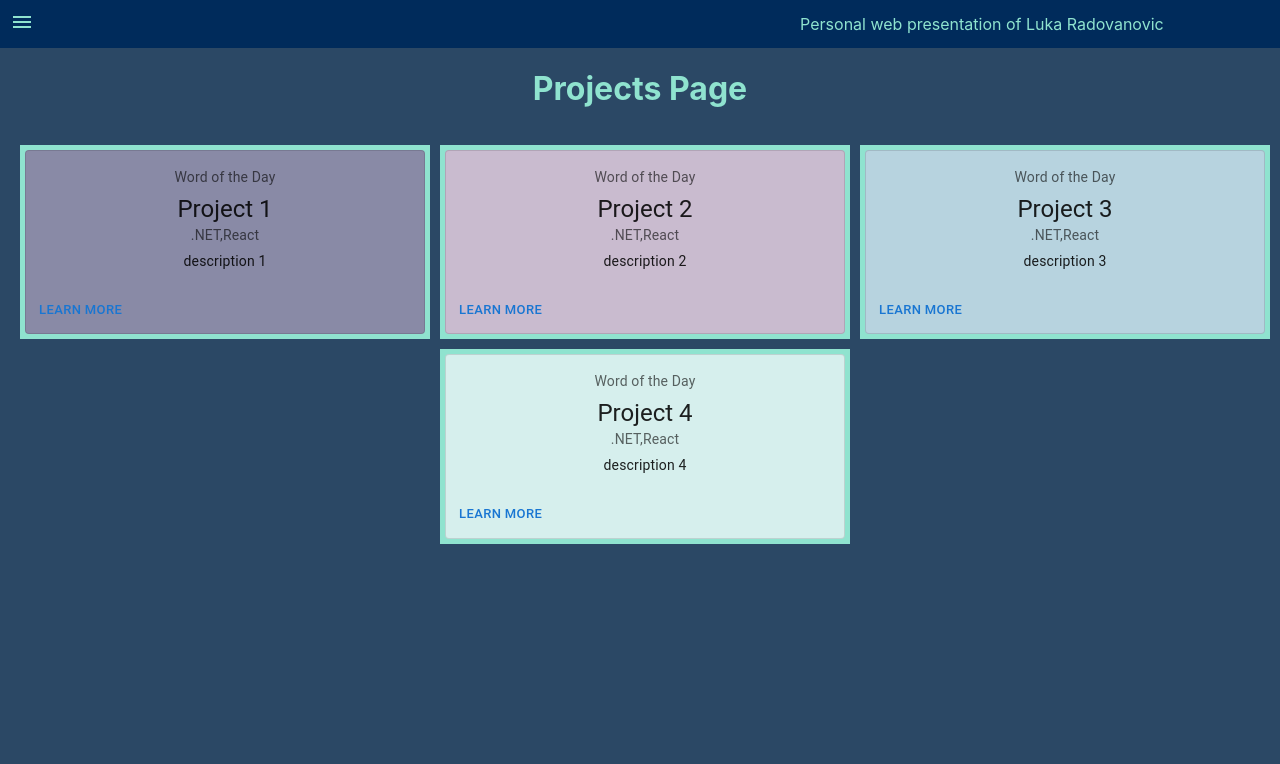
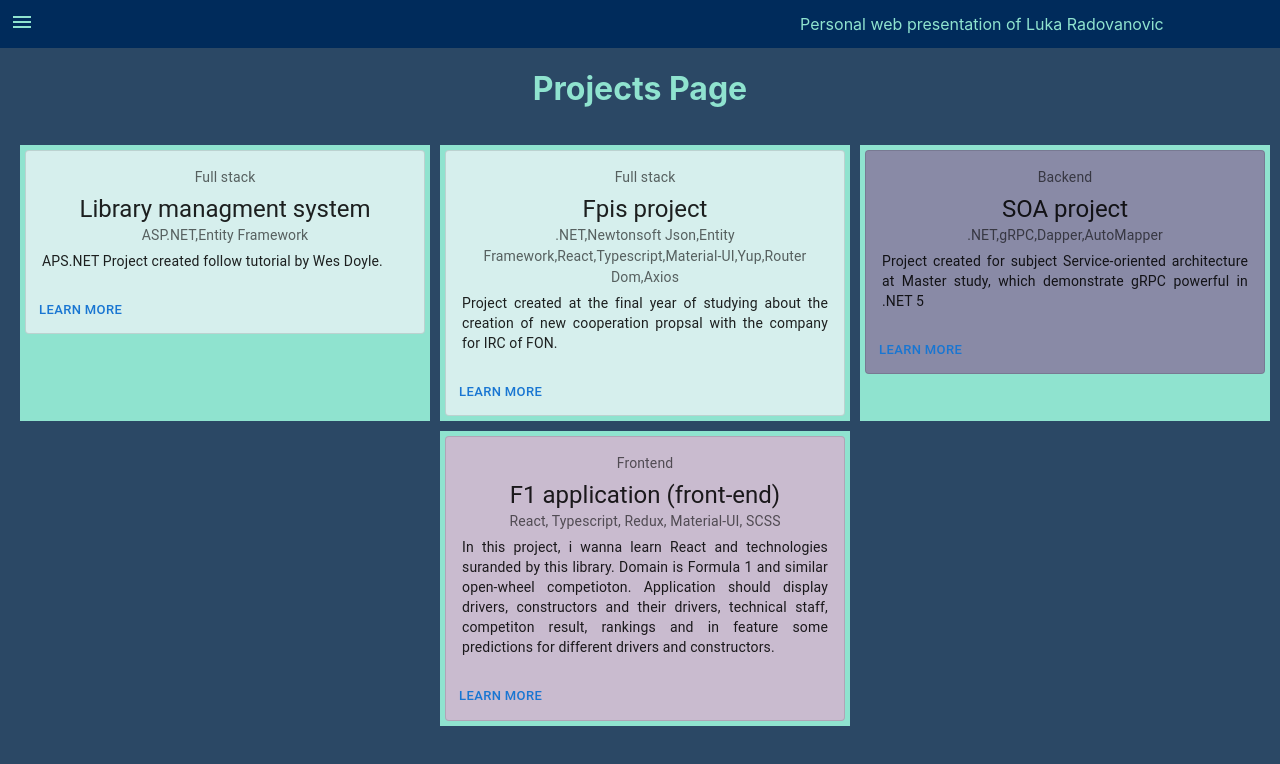
Before and after one commit to lukadlm97/personal-web-presentation, a React (Create React App) app: page /projects in a window 1280 px wide. Shown: the top 764 px of the page. Built offline with nearby package versions, Linux system fonts and the light colour scheme.

Commit message:
added few projects on Project page and improved styling of expirience page

```diff
--- a/src/components/projectCard/ProjectCard.tsx
+++ b/src/components/projectCard/ProjectCard.tsx
@@ -34,7 +34,18 @@ interface ProjectCardContent{
           return '#D6EFED';
       }
     }
-
+    function getLabel(type:ProjectTechnologiesType){
+      switch(type){
+        case ProjectTechnologiesType.Backend:
+          return 'Backend';
+          case ProjectTechnologiesType.Frontend:
+          return 'Frontend';
+          case ProjectTechnologiesType.ML:
+          return 'Machine Learning';
+          case ProjectTechnologiesType.FullStack:
+          return 'Full stack';
+      }
+    }
 
 
 
@@ -48,16 +59,16 @@ interface ProjectCardContent{
           <React.Fragment>
               <CardContent>
                   <Typography sx={{ fontSize: 14 }} color="text.secondary" gutterBottom>
-                  Word of the Day
+                    {getLabel(props.type)}
                   </Typography>
                   <Typography variant="h5" component="div">
-                      {props.projectName}
+                    {props.projectName}
                   </Typography>
                   <Typography sx={{ fontSize: 14 }} color="text.secondary" gutterBottom >
                     {props.technologies}
                   </Typography>
-                  <Typography variant="body2">
-                  {props.description}
+                  <Typography variant="body2" style={{textAlign:'justify'}}>
+                    {props.description}
                   </Typography>
               </CardContent>
               <CardActions>
--- a/src/pages/biography/Biography.tsx
+++ b/src/pages/biography/Biography.tsx
@@ -24,8 +24,8 @@ export default function Biography() {
         return (
             <Grid container className={style.body} >
                 <h1> Biography Page</h1>
-                <Grid  style={{display:'flex'}}>
-                    <Grid item xs={12} style={{background:'#002B5B',marginLeft:'20px',marginBottom:'50px',padding:'10px'}}>
+                <Box style={{display:'flex'}}>
+                    <Box style={{background:'#002B5B',marginLeft:'20px',marginBottom:'50px',padding:'10px'}}>
                         <h3>Education</h3>
                         <Timeline>
                             <EducationTimelineItem fromTo='2004-2008' schoolType='Primary school' schoolName='OS Dimitrije Tucovic - Mali Borak' level={null} domain={null} />
@@ -38,8 +38,8 @@ export default function Biography() {
                                 level='Master of Science (10.0/10.0)' domain='Information systems'/>
 
                         </Timeline>
-                    </Grid>
-                    <Grid item xs={12} style={{background:'#002B5B',marginRight:'20px',marginLeft:'5px',padding:'10px'}}>
+                    </Box>
+                    <Box style={{background:'#002B5B',marginRight:'20px',marginLeft:'5px',padding:'10px'}}>
                         <Box >
                             <h3>
                                 Details
@@ -52,8 +52,8 @@ export default function Biography() {
                                 quasi quidem quibusdam.
                             </Typography>
                         </Box>
-                    </Grid>
-                </Grid>
+                    </Box>
+                </Box>
             </Grid>
         );
       }
--- a/src/pages/expirience/Expirience.tsx
+++ b/src/pages/expirience/Expirience.tsx
@@ -41,36 +41,37 @@ const style=useStyles();
 <Grid container className={style.body} >
   <h1>Expirience Page</h1>
   <Grid  style={{display:'flex'}}>
-      <Grid item xs={8} style={{background:'#002B5B',marginLeft:'20px',marginBottom:'50px',padding:'10px'}}>
+      <Box  style={{background:'#002B5B',marginLeft:'20px',marginBottom:'50px',padding:'10px'}}>
         <h2>Working expirience</h2>
-        <Grid item xs={12}>
+        <Box >
           <h3>Jobs</h3>
           <Timeline>
               <WorkExpirienceTimelineItem fromTo='2020-present' companyName='Teletrader doo.' technologies='.NET, React' position='Software Developer' icon={<LaptopIcon/>} />
           </Timeline>
-        </Grid>
-        <Grid item xs={12}>
+        </Box>
+        <Box >
           <h3>Faculty</h3>
           <Timeline>
               <WorkExpirienceTimelineItem fromTo='2019' companyName='Faculty of organizational science - Universty of Belgrade' technologies='' position='Undergradute teaching assistent' icon={<CoPresentIcon/>} />
               <WorkExpirienceTimelineItem fromTo='2018' companyName='Faculty of organizational science - Universty of Belgrade' technologies='Exam preparation' position='Lecturer' icon={<Diversity3Icon/>} />
               <WorkExpirienceTimelineItem fromTo='2018' companyName='Faculty of organizational science - Universty of Belgrade' technologies='' position='Student Mentor' icon={<QuizIcon/>} />
              </Timeline>
-        </Grid>
-        <Grid item xs={12}>
+        </Box>
+        <Box >
           <h3>FONIS (students organization on Faculty of organizational science - Universty of Belgrade)</h3>
           <Timeline>
               <WorkExpirienceTimelineItem fromTo='2019' companyName='FONIS' technologies='High School Hackaton' position='Coordinator' icon={<LanIcon/>} />
               <WorkExpirienceTimelineItem fromTo='2018' companyName='FONIS' technologies='FON Hackaton' position='PR Team Member' icon={<Diversity3Icon/>} />
               <WorkExpirienceTimelineItem fromTo='2018' companyName='FONIS' technologies='' position='Team Member' icon={<GroupsIcon/>} />
           </Timeline>
-        </Grid>
+        </Box>
 
-      </Grid>
-      <Grid item xs={6} style={{background:'#002B5B',marginRight:'20px',marginLeft:'5px',padding:'10px'}}> <h3>
+      </Box>
+
+    <Box  style={{background:'#002B5B',marginRight:'20px',marginLeft:'5px',padding:'10px',width:'100%'}}> <h3>
                 Skills
             </h3>
-          <Grid >
+        <Box >
             <SkillsAcordion skillGrupation='Programming Languages' skillList={['C#','JavaScript','Typescript','Python']} icon={<TerminalIcon/>}/>
             <SkillsAcordion skillGrupation='Frameworks' skillList={['.NET','ASP.NET','React','Material-UI','Blazor']} icon={<FoundationIcon/>}/>
             <SkillsAcordion skillGrupation='Databases' skillList={['SQL','MS SQL','RethinkDB','Redis']} icon={<StorageIcon/>}/>
@@ -80,9 +81,10 @@ const style=useStyles();
             <SkillsAcordion skillGrupation='.NET Librires' skillList={['Automapper','MediatR','NLog','Serilog','SignalR','Entityframework','Dapper','NBomber','Radzen','HtmlAgilityPack','Excel-DNA','PdfSharp']} icon={<LibraryBooksIcon/>}/>
             <SkillsAcordion skillGrupation='React Packages' skillList={['Router Dom','Yup','Redux','Axios','Loadsh']} icon={<InventoryIcon/>}/>
             <SkillsAcordion skillGrupation='ML assets' skillList={['Jupyter','ARIMA','Backtesting','Time Series']} icon={<SmartToyIcon/>}/>
+        </Box>
+    </Box>
   </Grid>
 </Grid>
-  </Grid>
-</Grid>
+
     );
   }
--- a/src/pages/projects/Projects.tsx
+++ b/src/pages/projects/Projects.tsx
@@ -25,35 +25,35 @@ function Projects(){
     const projectState=[
       {
         id:1,
-        description:"description 1",
-        title:"Project 1",
-        technologies:'.NET,React',
-        url:"https://www.google.com/",
+        description:"APS.NET Project created follow tutorial by Wes Doyle.",
+        title:"Library managment system",
+        technologies:'ASP.NET,Entity Framework',
+        url:"https://github.com/lukadlm97/library-managment-system",
+        type:ProjectTechnologiesType.FullStack
+      } as ProjectType,
+      {
+        id:2,
+        description:"Project created at the final year of studying about the creation of new cooperation propsal with the company for IRC of FON. ",
+        title:"Fpis project",
+        technologies:'.NET,Newtonsoft Json,Entity Framework,React,Typescript,Material-UI,Yup,Router Dom,Axios',
+        url:"https://github.com/lukadlm97/fpis-project",
+        type:ProjectTechnologiesType.FullStack
+      } as ProjectType,
+      {
+        id:3,
+        description:"Project created for subject Service-oriented architecture at Master study, which demonstrate gRPC powerful in .NET 5 ",
+        title:"SOA project",
+        technologies:'.NET,gRPC,Dapper,AutoMapper',
+        url:"https://github.com/lukadlm97/SOA-project",
         type:ProjectTechnologiesType.Backend
       } as ProjectType,
       {
-        id:2,
-        description:"description 2",
-        title:"Project 2",
-        technologies:'.NET,React',
+        id:4,
+        description:"In this project, i wanna learn React and technologies suranded by this library. Domain is Formula 1 and similar open-wheel competioton. Application should display drivers, constructors and their drivers, technical staff, competiton result, rankings and in feature some predictions for different drivers and constructors.",
+        title:"F1 application (front-end)",
+        technologies:'React, Typescript, Redux, Material-UI, SCSS',
         url:"https://www.google.com/",
         type:ProjectTechnologiesType.Frontend
-      } as ProjectType,
-      {
-        id:3,
-        description:"description 3",
-        title:"Project 3",
-        technologies:'.NET,React',
-        url:"https://www.google.com/",
-        type:ProjectTechnologiesType.ML
-      } as ProjectType,
-      {
-        id:4,
-        description:"description 4",
-        title:"Project 4",
-        technologies:'.NET,React',
-        url:"https://www.google.com/",
-        type:ProjectTechnologiesType.FullStack
       } as ProjectType,
 
     ] as ProjectType[];
```
Lines whose indentation alone changed are shown as unchanged.
